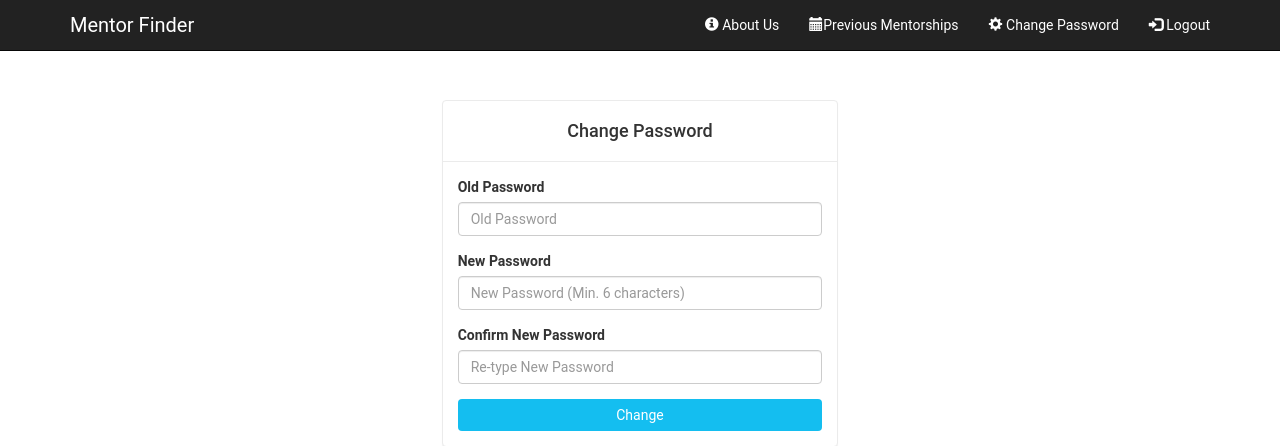
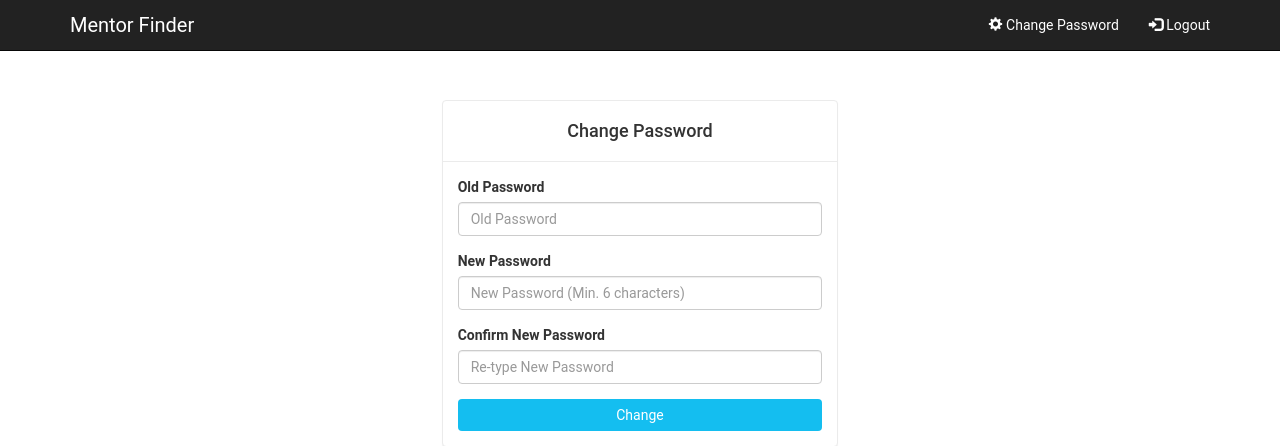
Before and after one commit to shazmasiddiqui/mentor_finder, a PHP site: page /change_password.php in a window 1280 px wide. Shown: the top 446 px of the page. Run offline with PHP 8.4, Linux system fonts and the light colour scheme; the visitor is signed in with stand-in values (Sample User, id 1).

Commit message:
Removed about and previous mentorships page

```diff
--- a/includes/header.php
+++ b/includes/header.php
@@ -10,11 +10,9 @@
         </div>
         <div class="collapse navbar-collapse " id="myNavbar">
             <ul class="nav navbar-nav navbar-right">
-				<li><a href = "about.php" style="color: white"><span class = "glyphicon glyphicon-info-sign"></span> About Us</a></li>
-                <?php
+				<?php
                 if (isset($_SESSION['email'])) {
                     ?>
-                    <li><a href = "previous_mentorships.php" style="color: white"><span class = "glyphicon glyphicon-calendar"></span>Previous Mentorships</a></li>
                     <li><a href = "change_password.php" style="color: white"><span class = "glyphicon glyphicon-cog"></span> Change Password</a></li>
                     <li><a href = "logout_script.php" style="color: white"><span class = "glyphicon glyphicon-log-in"></span> Logout</a></li>
                     <?php
```
